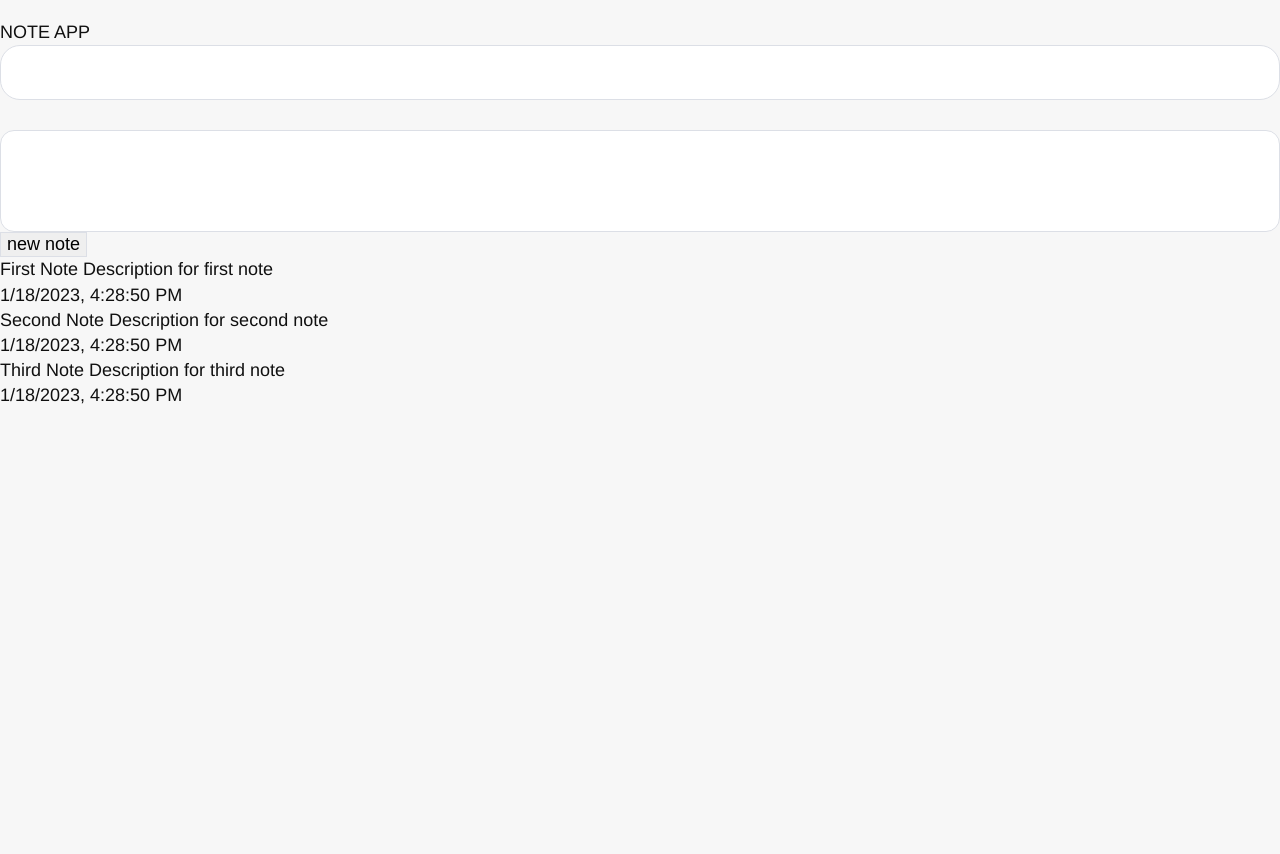
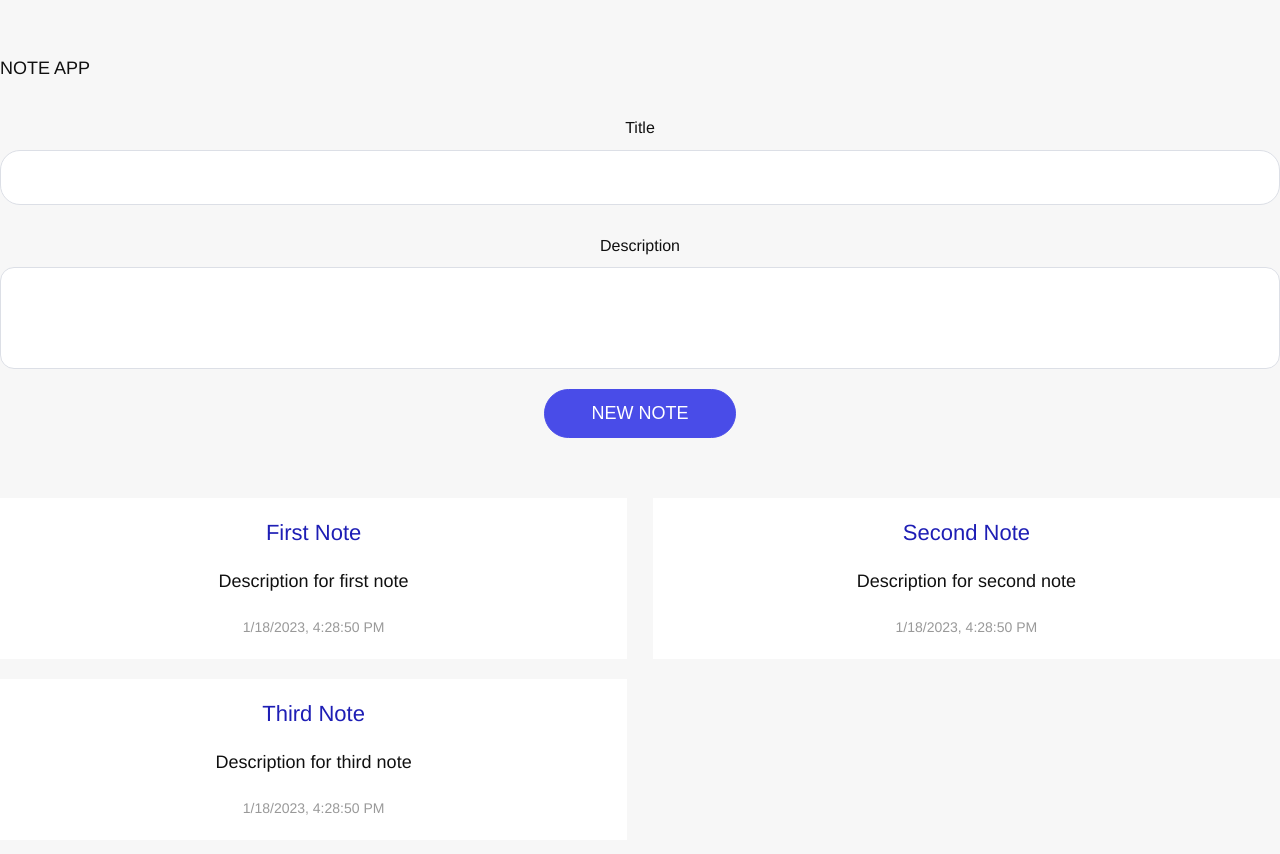
Before and after one commit to zawadzki2778/vue_note-app, a Vue app: page / in a window 1280 px wide. Shown: the top 854 px of the page. Before the commit the page ends 800 px from the top, so only its background shows below. Built offline with nearby package versions, Linux system fonts and the light colour scheme.

Commit message:
moved logic to separate components

```diff
--- a/src/App.vue
+++ b/src/App.vue
@@ -3,23 +3,18 @@
     <div class="wrapper-content">
       <section>
         <div class="conteiner">
-          <div class="note-header">
+          <div
+            class="note-header"
+            style="margin: 36px 0; justify-content: center"
+          >
             <h1>{{ title }}</h1>
-            <div class="message" v-if="message">
-              <p>{{ message }}</p>
-            </div>
+          </div>
+          <Message v-if="message" :message="message" />
 
-            <!-- ДОБАВЛЕНИЕ НОВОЙ ЗАМЕТКИ-->
-            <div class="new-note">
-              <input type="text" v-model="note.title" />
-              <textarea v-model="note.descr"></textarea>
-              <button @click="addNote">new note</button>
-            </div>
-          </div>
-          <div class="note" v-for="(note, index) in notes" :key="index">
-            <div>{{ note.title }} {{ note.descr }}</div>
-            <div>{{ note.date }}</div>
-          </div>
+          <NewNote :note="note" @addNote="addNote" />
+
+          <Notes :notes="notes"/>
+          <!--:notes это пропс, "notes" это массив с заметками-->
         </div>
       </section>
     </div>
@@ -27,17 +22,21 @@
 </template>
 
 <script>
+import Message from "@/components/Message.vue";
+import NewNote from "@/components/NewNote.vue";
+import Notes from "@/components/Notes.vue";
 export default {
   name: "App",
+  components: {
+    Message,
+    NewNote,
+    Notes,
+  },
+
   data() {
     return {
       title: "NOTE APP",
       message: null,
-      note: {
-        title: "",
-        descr: "",
-        date: new Date(Date.now()).toLocaleString(),
-      },
       notes: [
         {
           title: "First Note",
@@ -55,18 +54,30 @@ export default {
           date: new Date(Date.now()).toLocaleString(),
         },
       ],
+      note: {
+        title: "",
+        descr: "",
+        date: "",
+      },
     };
   },
+
   methods: {
     addNote() {
-      if (this.note.title === "") {
-        this.message = "it`s required field !";
+      let { title, descr } = this.note;
+      if (title === "") {
+        this.message = "FILL IT INPUT !!!";
         return false;
+      } else {
+        this.notes.push({
+          title,
+          descr,
+          date: new Date(Date.now()).toLocaleString(),
+        });
+        this.message = null;
+        this.note.title = "";
+        this.note.descr = "";
       }
-      this.notes.push(this.note);
-      this.message = null; // чтобы не выводилaсь ошибка при правильной отправке
-      this.note.title = ""; // сброс данных после отправки
-      this.note.descr = ""; //  ---------- // ------------
     },
   },
 };
--- a/src/assets/scss/common/buttons.scss
+++ b/src/assets/scss/common/buttons.scss
@@ -14,7 +14,7 @@
     background-color: #333333;
   }
 
-  // primiry btn
+  // primary btn
   &.btnPrimary {
     color: #ffffff;
     border: 1px solid #494ce8;
--- /dev/null
+++ b/src/components/Message.vue
@@ -0,0 +1,20 @@
+<template>
+  <div class="message">
+    <p>{{ message }}</p>
+  </div>
+</template>
+
+<script>
+export default {
+  name: "message",
+  props: {
+    message: {
+      type: String,
+      required: true,
+    },
+  },
+};
+</script>
+
+<style lang="scss" scoped>
+</style>
--- /dev/null
+++ b/src/components/NewNote.vue
@@ -0,0 +1,36 @@
+<template>
+  <!-- ДОБАВЛЕНИЕ НОВОЙ ЗАМЕТКИ-->
+  <div class="new-note">
+    <label>Title</label>
+    <input type="text" v-model="note.title" />
+    <label>Description</label>
+    <textarea v-model="note.descr"></textarea>
+    <button class="btn btnPrimary" @click="addNote">new note</button>
+  </div>
+</template>
+
+<script>
+export default {
+  name: "NewNote",
+  data() {
+    return {};
+  },
+  props: {
+    note: {
+      type: Object,
+      required: true
+    },
+  },
+  methods: {
+    addNote() {
+      this.$emit("addNote", this.note);
+    },
+  },
+};
+</script>
+
+<style lang="scss" scoped>
+.new-note {
+  text-align: center;
+}
+</style>
--- /dev/null
+++ b/src/components/Notes.vue
@@ -0,0 +1,56 @@
+<template>
+  <div class="notes">
+    <div class="note" v-for="(note, index) in notes" :key="index">
+      <div class="note-header">
+        <p>{{ note.title }}</p>
+      </div>
+      <div class="note-body">
+        <p>{{ note.descr }}</p>
+        <span>{{ note.date }}</span>
+      </div>
+    </div>
+  </div>
+</template>
+
+<script>
+export default {
+  name: "Notes",
+  props: {
+    notes: {
+      type: Array,
+      required: true,
+    },
+  },
+};
+</script>
+
+<style lang="scss" scoped>
+.notes {
+  display: flex;
+  text-align: center;
+  justify-content: space-between;
+  flex-wrap: wrap;
+  padding: 40px 0;
+}
+.note {
+  width: 49%;
+  padding: 20px;
+  margin-bottom: 20px;
+  background-color: #fff;
+}
+.note-header {
+  p {
+    font-size: 22px;
+    color: rgb(30, 30, 181);
+  }
+}
+.note-body {
+  p {
+    margin: 20px 0;
+  }
+  span {
+    font-size: 14px;
+    color: #999999;
+  }
+}
+</style>
```
